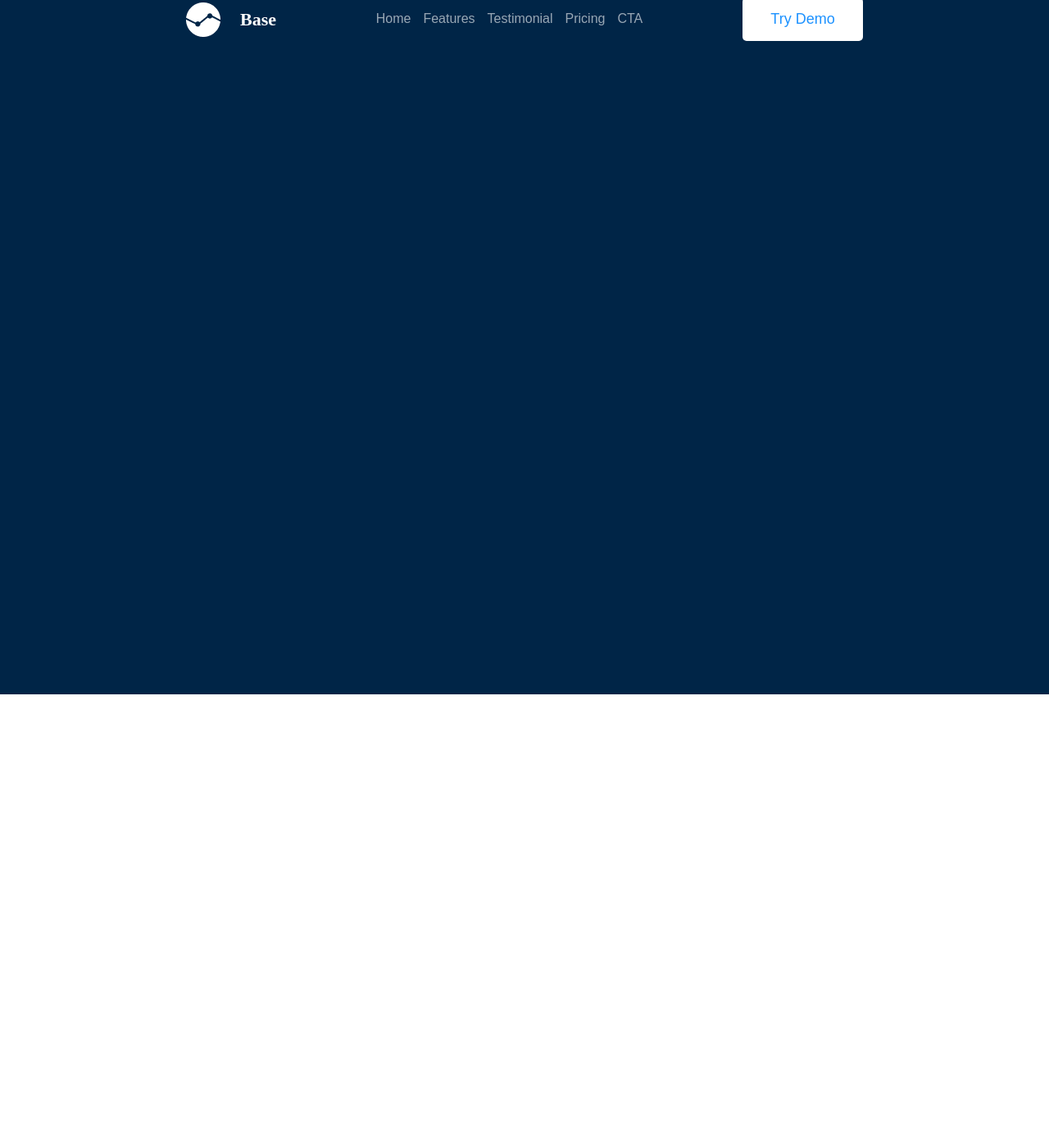
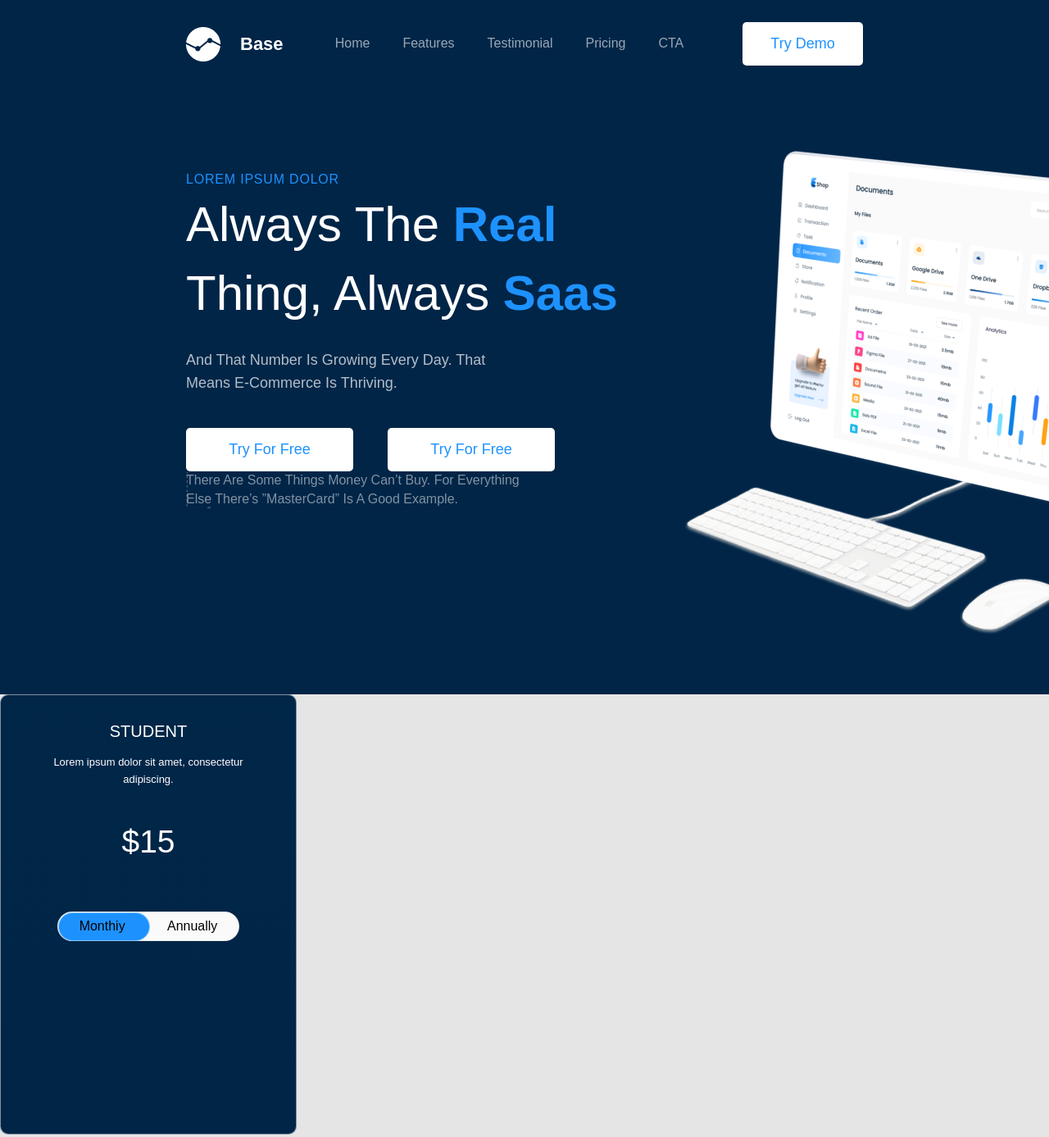
Before and after one commit to Islam-Kaziev/html5, a plain HTML site: page index.html in a window 1280 px wide. Shown: the part 3-1390 px from the top of the page at 82% size. Before the commit the page ends 850 px from the top, so only its background shows below. Drawn offline with Linux system fonts and the light colour scheme.

Commit message:
my_8_commit

```diff
--- a/index.css
+++ b/index.css
@@ -24,11 +24,8 @@ li {
 }
 
 .wrapper {
-  height: 850px;
   max-width: 1600px;
   margin: 0 auto;
-  background-color: #002547;
-  padding: 0 227px 0 227px;
 }
 
 .logo {
@@ -41,7 +38,6 @@ li {
 }
 
 .logo__text {
-  font-family: Poppins;
   font-style: normal;
   font-weight: 600;
   font-size: 22px;
@@ -82,6 +78,10 @@ li {
   height: 53px;
 }
 
+.description__btn {
+  width: 204px;
+  height: 53px;
+}
 .list {
   display: flex;
 
@@ -94,7 +94,7 @@ li {
 }
 
 .list__item {
-  margin-right: 15px;
+  margin-right: 40px;
 }
 
 .list__item:last-child {
@@ -106,3 +106,161 @@ li {
   justify-content: space-between;
   align-items: center;
 }
+
+.header__container {
+  background: url("./img/Pixel\ True\ Mockup\ medium.png") no-repeat;
+  height: 850px;
+  padding: 30px 227px 0 227px;
+  background-position-x: 800px;
+}
+
+.description {
+  padding-top: 126px;
+  width: 640px;
+}
+
+.description_one {
+  font-style: normal;
+  font-weight: normal;
+  font-size: 16px;
+  line-height: 160%;
+  letter-spacing: 0.05em;
+  text-transform: uppercase;
+  color: #1d92ff;
+}
+
+.description_two {
+  font-style: normal;
+  font-weight: 500;
+  font-size: 60px;
+  line-height: 140%;
+  text-transform: capitalize;
+  color: #ffffff;
+}
+
+.description__link {
+  font-style: normal;
+  font-weight: bold;
+  font-size: 60px;
+  line-height: 140%;
+  text-decoration: none;
+  text-transform: capitalize;
+  color: #1d92ff;
+}
+
+.description_three {
+  padding: 25px 0 40px 0;
+  font-style: normal;
+  font-weight: normal;
+  font-size: 18px;
+  line-height: 160%;
+  text-transform: capitalize;
+  color: rgba(255, 255, 255, 0.7);
+}
+
+.description_four {
+  display: flex;
+  flex-direction: row;
+  justify-content: space-between;
+  align-items: center;
+  width: 450px;
+  height: 53px;
+  border-radius: 3px;
+}
+
+.description_five {
+  font-style: normal;
+  font-weight: normal;
+  font-size: 16px;
+  line-height: 140%;
+  text-transform: capitalize;
+  color: rgba(255, 255, 255, 0.5);
+  background: url("./img/Arrow\ 1.svg") no-repeat;
+}
+
+.calm {
+  background: #e5e5e5;
+  height: 800px;
+}
+
+.card {
+  width: 362px;
+  height: 537px;
+  background: #ffffff;
+  border: 1px solid rgba(255, 255, 255, 0.5);
+  border-radius: 10px;
+  padding: 29px 59px;
+  background: linear-gradient(180deg, #1d92ff 0%, #002648 0.01%, #002547 100%);
+}
+
+.card__title {
+  font-style: normal;
+  font-weight: 500;
+  font-size: 20px;
+  line-height: 150%;
+  color: #ffffff;
+  text-transform: uppercase;
+  text-align: center;
+}
+
+.card__description {
+  font-style: normal;
+  font-weight: normal;
+  font-size: 13px;
+  line-height: 160%;
+  text-align: center;
+  color: #ffffff;
+}
+
+.card__price {
+  font-style: normal;
+  font-weight: 500;
+  font-size: 39px;
+  line-height: 135%;
+  color: #ffffff;
+  text-align: center;
+  padding-bottom: 20px;
+}
+
+.card__input {
+  display: none;
+}
+
+.card__label {
+  display: flex;
+  justify-content: space-around;
+  align-items: center;
+  width: 222px;
+  height: 36px;
+  background: #fafafa;
+  border: 0.5px solid rgba(1, 7, 13, 0.05);
+  box-sizing: border-box;
+  border-radius: 18px;
+  margin: 0 auto;
+  position: relative;
+}
+
+.card__label::before {
+  content: "";
+  width: 110px;
+  height: 33px;
+  background: red;
+  position: absolute;
+  background: #1d92ff;
+  border: 1px solid rgba(255, 255, 255, 0.5);
+  border-radius: 18px;
+  top: 0px;
+  left: 0px;
+  cursor: pointer;
+  transition: 0.5s;
+}
+
+.card__text {
+  z-index: 9;
+  cursor: pointer;
+}
+
+.card__input:checked ~ .card__label::before {
+  left: 108px;
+  transition: 0.5s;
+}
--- a/index.html
+++ b/index.html
@@ -9,7 +9,7 @@
 </head>
 <body>
     <header class="header">
-        <div class="wrapper">
+        <div class="wrapper header__container">
             <div class="header__wrapper">
                 <div class="logo">
                     <h1 class="logo__text">Base</h1>
@@ -33,9 +33,33 @@
                 </ul>
                 <button class="btn header__btn">Try Demo</button>
             </div>
+            <div class="description">
+                <div class="description_one">
+                    Lorem ipsum dolor
+                </div>
+                <div class="description_two">Always the <a href="#" class="description__link">real</a><br> thing, always <a href="#" class="description__link">Saas</a></div>
+                <div class="description_three">And that number is growing every day. That<br> means e-commerce is thriving.</div>
+                <div class="description_four">
+                    <button class="btn description__btn">Try For Free</button>
+                    <button class="btn description__btn">Try For Free</button>
+                </div>
+                <div class="description_five">There are some things money can’t buy. For everything<br> else there’s ”MasterCard” is a good example. </div>
+            </div>
         </div>
-        <div class="description"></div>
-        <div class="img_computer"></div>
     </header>
+    <section class="calm">
+        <div class="wrapper">
+            <div class="card">
+                <h3 class="card__title">Student</h3>
+                <p class="card__description">Lorem ipsum dolor sit amet, consectetur adipiscing.</p>
+                <p class="card__price">$15</p>
+                <input class="card__input" type="checkbox" id="student">
+                <label class="card__label" for="student">
+                    <span class="card__text">Monthiy</span>
+                    <span class="card__text">Annually</span>
+                </label>
+            </div>
+        </div>
+    </section>
 </body>
 </html>
```
Also changed, not shown: img/Arrow 1.svg (added).
